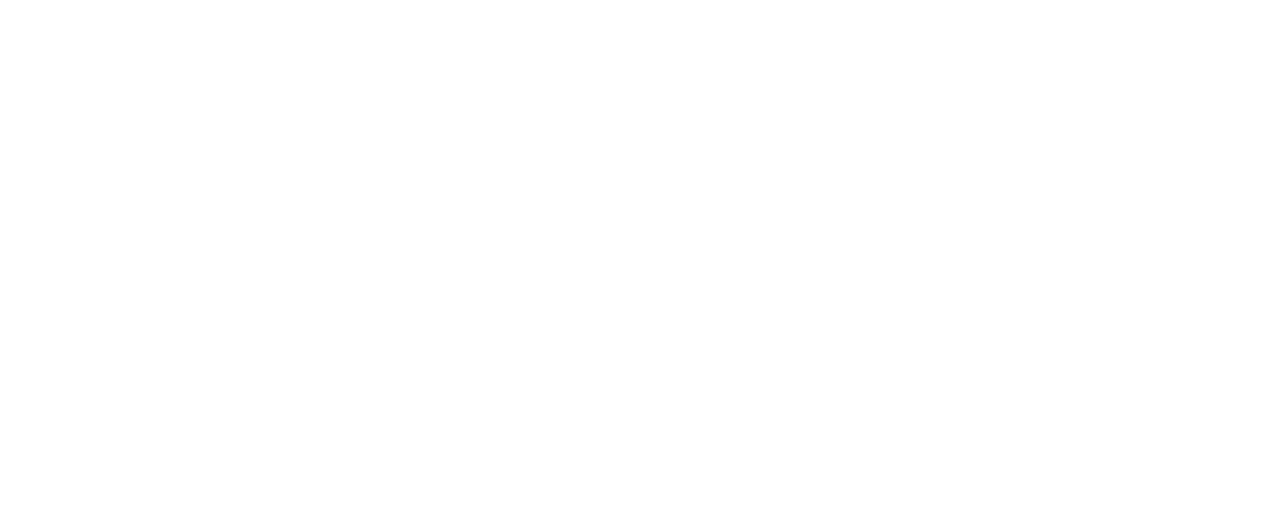
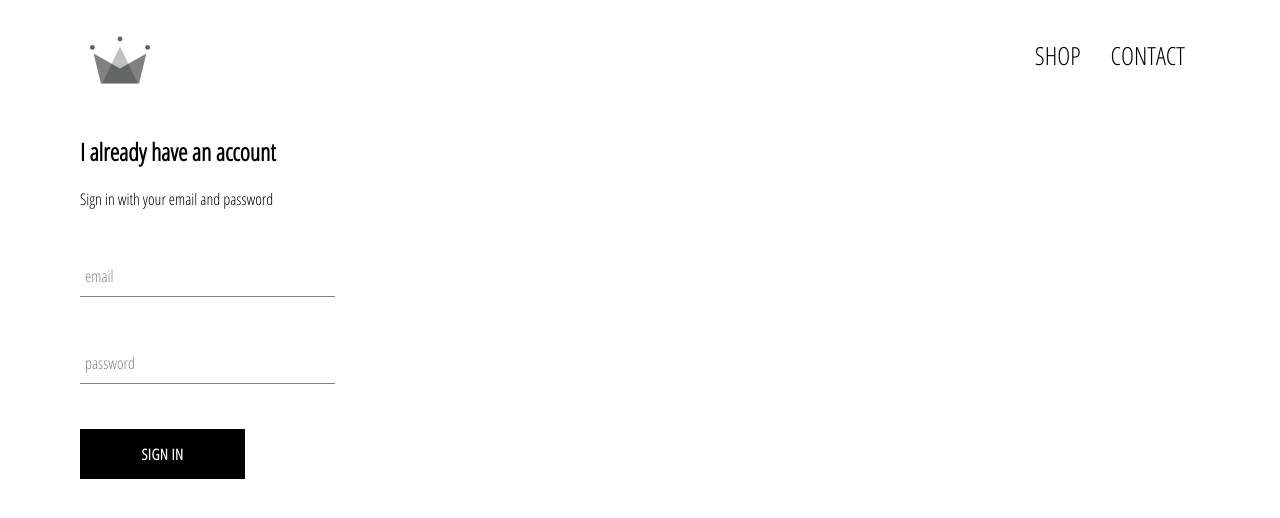
Before and after one commit to VladVasian13/Ecommerce-Shop, a React (Create React App) app: page /signin in a window 1280 px wide. Before the commit this address had no page. Shown: the top 518 px of the page. Built offline with nearby package versions, Linux system fonts and the light colour scheme.

Commit message:
Creating SignIn Page

```diff
--- a/src/App.css
+++ b/src/App.css
@@ -2,3 +2,9 @@
   font-family: "Open Sans Condensed", sans-serif;
   padding: 20px 80px;
 }
+
+a {
+  text-decoration: none;
+  color: black;
+  font-size: 25px;
+}
--- a/src/App.js
+++ b/src/App.js
@@ -3,15 +3,17 @@
 import { Routes,Route } from 'react-router-dom';
 import HomePage from './pages/homepage/homepage.component';
 import ShopPage from './pages/shop/shop.component';
-
+import Header from './components/header/header.component';
+import SignInAndSignUpPage from './pages/sign-in-and-sign-up/sign-in-and-sign-up.component';
 
 function App() {
   return (
     <div>
-
+      <Header/>
       <Routes>
         <Route path='/' element={<HomePage/>} />
         <Route path='/shop' element={<ShopPage/>} />
+        <Route path='/signin' element={<SignInAndSignUpPage/>} />
       </Routes>
 
     </div>
--- /dev/null
+++ b/src/components/custom-button/custom-button.component.jsx
@@ -0,0 +1,13 @@
+import React from "react";
+
+import "./custom-button.styles.scss";
+
+const CustomButton = ({ children, ...otherProps }) => {
+  return (
+    <button className="custom-button" {...otherProps}>
+      {children}
+    </button>
+  );
+};
+
+export default CustomButton;
--- /dev/null
+++ b/src/components/custom-button/custom-button.styles.scss
@@ -0,0 +1,22 @@
+.custom-button {
+  min-width: 165px;
+  width: auto;
+  height: 50px;
+  letter-spacing: 0.5px;
+  line-height: 50px;
+  padding: 0 35px 0 35px;
+  font-size: 15px;
+  background-color: black;
+  color: white;
+  text-transform: uppercase;
+  font-family: "Open Sans Condensed";
+  font-weight: bolder;
+  border: none;
+  cursor: pointer;
+
+  &:hover {
+    background-color: white;
+    color: black;
+    border: 1px solid black;
+  }
+}
--- /dev/null
+++ b/src/components/form-input/form-input.component.jsx
@@ -0,0 +1,22 @@
+import React from "react";
+
+import "./form-input.styles.scss";
+
+const FormInput = ({ handleChange, label, ...otherProps }) => {
+  return (
+    <div className="group">
+      <input className="form-input" onChange={handleChange} {...otherProps} />
+      {label ? (
+        <label
+          className={`${
+            otherProps.value.length ? "shrink" : ""
+          } form-input-label`}
+        >
+          {label}
+        </label>
+      ) : null}
+    </div>
+  );
+};
+
+export default FormInput;
--- /dev/null
+++ b/src/components/form-input/form-input.styles.scss
@@ -0,0 +1,54 @@
+$sub-color: grey;
+$main-color: black;
+
+@mixin shrinkLabel {
+  top: -14px;
+  font-size: 12px;
+  color: $main-color;
+}
+
+.group {
+  position: relative;
+  margin: 45px 0;
+
+  .form-input {
+    background: none;
+    background-color: white;
+    color: $sub-color;
+    font-size: 18px;
+    padding: 10px 10px 10px 5px;
+    display: block;
+    width: 100%;
+    border: none;
+    border-radius: 0;
+    border-bottom: 1px solid $sub-color;
+    margin: 25px 0;
+
+    &:focus {
+      outline: none;
+    }
+
+    &:focus ~ .form-input-label {
+      @include shrinkLabel();
+    }
+  }
+
+  input[type="password"] {
+    letter-spacing: 0.3em;
+  }
+
+  .form-input-label {
+    color: $sub-color;
+    font-size: 16px;
+    font-weight: normal;
+    position: absolute;
+    pointer-events: none;
+    left: 5px;
+    top: 10px;
+    transition: 300ms ease all;
+
+    &.shrink {
+      @include shrinkLabel();
+    }
+  }
+}
--- /dev/null
+++ b/src/components/header/header.component.jsx
@@ -0,0 +1,26 @@
+import React from "react";
+import { Link } from "react-router-dom";
+
+import { ReactComponent as Logo } from "../../assets/crown.svg";
+import "./header.styles.scss";
+
+const Header = () => {
+  return (
+    <div className="header">
+      <Link className="logo-container" to="/">
+        <Logo className="logo" />
+      </Link>
+
+      <div className="options">
+        <Link className="option" to="/shop">
+          SHOP
+        </Link>
+        <Link className="option" to="/shop">
+          CONTACT
+        </Link>
+      </div>
+    </div>
+  );
+};
+
+export default Header;
--- /dev/null
+++ b/src/components/header/header.styles.scss
@@ -0,0 +1,30 @@
+.header {
+  height: 70px;
+  width: 100%;
+  display: flex;
+  justify-content: space-between;
+  margin-bottom: 25px;
+
+  .logo-container {
+    height: 100%;
+    width: 70px;
+    padding: 10px;
+  }
+
+  .options {
+    width: 50%;
+    height: 100%;
+    display: flex;
+    align-items: center;
+    justify-content: flex-end;
+
+    .option {
+      padding: 10px 15px;
+    }
+  }
+}
+
+.logo {
+  width: 60px;
+  height: 60px;
+}
--- /dev/null
+++ b/src/components/sign-in/sign-in.component.jsx
@@ -0,0 +1,61 @@
+import React from "react";
+import FormInput from "../form-input/form-input.component";
+import CustomButton from "../custom-button/custom-button.component";
+
+import "./sign-in.styles.scss";
+
+class SignIn extends React.Component {
+  constructor(props) {
+    super(props);
+
+    this.state = {
+      email: "",
+      password: "",
+    };
+  }
+
+  handleSubmit = (event) => {
+    event.preventDefault();
+
+    this.setState({ email: "", password: "" });
+  };
+
+  handleChange = (event) => {
+    const { value, name } = event.target;
+
+    this.setState({ [name]: value });
+  };
+
+  render() {
+    return (
+      <div className="sign-in">
+        <h2>I already have an account</h2>
+        <span>Sign in with your email and password</span>
+
+        <form onSubmit={this.handleSubmit}>
+          <FormInput
+            type="email"
+            name="email"
+            value={this.state.email}
+            label="email"
+            handleChange={this.handleChange}
+            required
+          />
+
+          <FormInput
+            type="password"
+            name="password"
+            value={this.state.password}
+            handleChange={this.handleChange}
+            label="password"
+            required
+          />
+
+          <CustomButton type="submit"> Sign In</CustomButton>
+        </form>
+      </div>
+    );
+  }
+}
+
+export default SignIn;
--- /dev/null
+++ b/src/components/sign-in/sign-in.styles.scss
@@ -0,0 +1,9 @@
+.sign-in {
+  width: 30vh;
+  display: flex;
+  flex-direction: column;
+
+  .title {
+    margin: 10px 0;
+  }
+}
--- /dev/null
+++ b/src/pages/sign-in-and-sign-up/sign-in-and-sign-up.component.jsx
@@ -0,0 +1,14 @@
+import React from "react";
+import SignIn from "../../components/sign-in/sign-in.component";
+
+import "./sign-in-and-sign-up.styles.scss";
+
+const SignInAndSignUpPage = () => {
+  return (
+    <div className="sign-in-and-sign-up">
+      <SignIn />
+    </div>
+  );
+};
+
+export default SignInAndSignUpPage;
```
Also changed, not shown: src/assets/crown.svg (added), src/pages/sign-in-and-sign-up/sign-in-and-sign-up.styles.scss (added).
